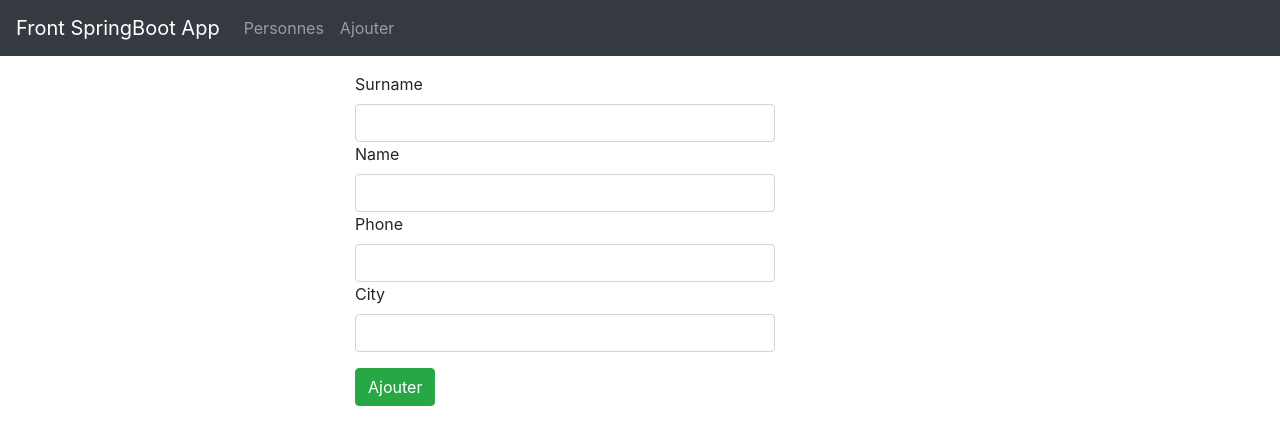
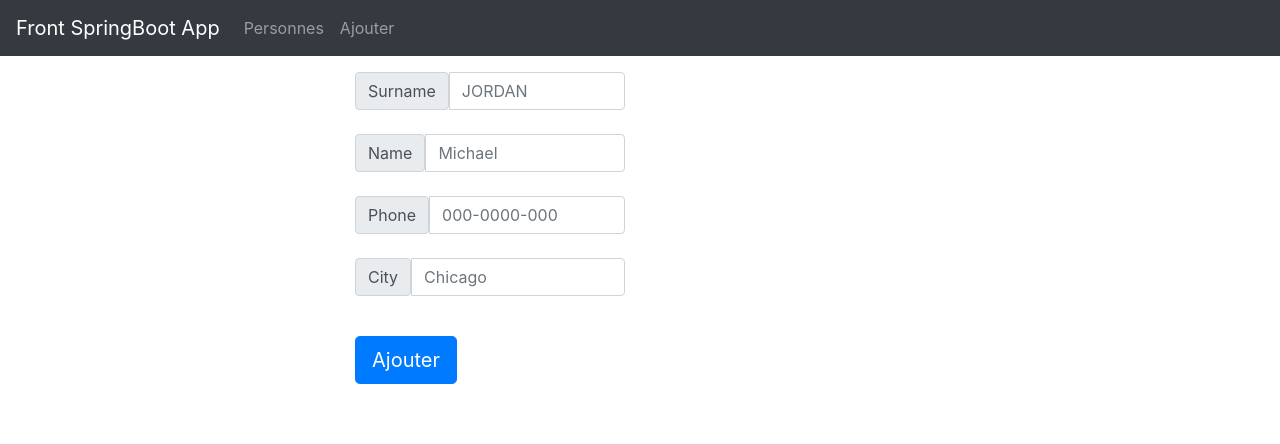
Before and after one commit to tidianeaw/testVue, a Vue app: page /ajouter-personne in a window 1280 px wide. Shown: the top 444 px of the page. Built offline with nearby package versions, Linux system fonts and the light colour scheme.

Commit message:
6eme commit

```diff
--- a/src/components/AddPersonne.vue
+++ b/src/components/AddPersonne.vue
@@ -2,6 +2,54 @@
   <div class="submit-form">
     <div v-if="!submitted">
 
+        <input type="hidden" name="id" v-model="personne.id">
+
+        <div class="col-sm-6">
+          <div class="input-group has-validation">
+            <span class="input-group-text">Surname</span>
+            <input type="text" class="form-control" id="surname" name="surname" placeholder="JORDAN" required="" v-model="personne.surname">
+            <div class="invalid-feedback">
+              The surname is required.
+            </div>
+          </div>
+          <br/>
+        </div>
+
+        <div class="col-sm-6">
+          <div class="input-group has-validation">
+            <span class="input-group-text">Name</span>
+            <input type="text" class="form-control" id="name" name="name" placeholder="Michael" required="" v-model="personne.name">
+            <div class="invalid-feedback">
+              The name is required.
+            </div>
+          </div>
+          <br/>
+        </div>
+
+        <div class="col-sm-6">
+          <div class="input-group has-validation">
+            <span class="input-group-text">Phone</span>
+            <input type="text" class="form-control" id="phone" name="phone" placeholder="000-0000-000" required="" v-model="personne.phone">
+            <div class="invalid-feedback">
+              The phone # is required.
+            </div>
+          </div>
+          <br/>
+        </div>
+
+        <div class="col-sm-6">
+          <div class="input-group has-validation">
+            <span class="input-group-text">City</span>
+            <input type="text" class="form-control" id="city" name="city" placeholder="Chicago" required="" v-model="personne.city">
+            <div class="invalid-feedback">
+              The city value is required.
+            </div>
+          </div>
+          <br/>
+        </div>
+
+
+        <!--
           <div class="col-sm-9">
             <label for="name" class="form-label">Surname</label>
             <input type="text" class="form-control" id="surname" name="surname" v-model="personne.surname">
@@ -21,10 +69,14 @@
             <label for="city" class="form-label">City</label>
             <input type="text" class="form-control" id="city" name="city" v-model="personne.city">
           </div>
+        -->
 
         <div class="col-sm-9">
           <p>{{ message }}</p>
+          <!--
             <button @click="creerPersonne" class="btn btn-success">Ajouter</button>
+          -->
+          <button @click="creerPersonne" class="w-20 btn btn-lg btn-primary">Ajouter</button>
         </div>
 
 
--- a/src/components/Personne.vue
+++ b/src/components/Personne.vue
@@ -11,26 +11,48 @@
         <input type="hidden" name="id" v-model="currentPersonne.id">
 
         <div class="col-sm-6">
-          <label for="surname" class="form-label">Surname</label>
-          <input type="text" class="form-control" id="surname" name="surname" v-model="currentPersonne.surname">
-        </div>
-
-
-        <div class="col-sm-6">
-          <label for="name" class="form-label">Name</label>
-          <input type="text" class="form-control" id="name" name="name" v-model="currentPersonne.name">
+          <div class="input-group has-validation">
+            <span class="input-group-text">Surname</span>
+            <input type="text" class="form-control" id="surname" name="surname" placeholder="currentPersonne.surname" required="" v-model="currentPersonne.surname">
+            <div class="invalid-feedback">
+              The surname is required.
+            </div>
+          </div>
+          <br/>
         </div>
 
         <div class="col-sm-6">
-          <label for="phone" class="form-label">Phone</label>
-          <input type="text" class="form-control" id="phone" name="phone" v-model="currentPersonne.phone">
+          <div class="input-group has-validation">
+            <span class="input-group-text">Name</span>
+            <input type="text" class="form-control" id="name" name="name" placeholder="currentPersonne.name" required="" v-model="currentPersonne.name">
+            <div class="invalid-feedback">
+              The name is required.
+            </div>
+          </div>
+          <br/>
         </div>
 
         <div class="col-sm-6">
-          <label for="city" class="form-label">City</label>
-          <input type="text" class="form-control" id="city" name="city" v-model="currentPersonne.city">
+          <div class="input-group has-validation">
+            <span class="input-group-text">Phone</span>
+            <input type="text" class="form-control" id="phone" name="phone" placeholder="currentPersonne.phone" required="" v-model="currentPersonne.phone">
+            <div class="invalid-feedback">
+              The phone # is required.
+            </div>
+          </div>
+          <br/>
         </div>
-        <br/>
+
+        <div class="col-sm-6">
+          <div class="input-group has-validation">
+            <span class="input-group-text">City</span>
+            <input type="text" class="form-control" id="city" name="city" placeholder="currentPersonne.city" required="" v-model="currentPersonne.city">
+            <div class="invalid-feedback">
+              The city value is required.
+            </div>
+          </div>
+          <br/>
+        </div>
 
         <!-- A INCLURE DANS LE FORM -->
          &nbsp;
```
Lines whose indentation alone changed are shown as unchanged.
